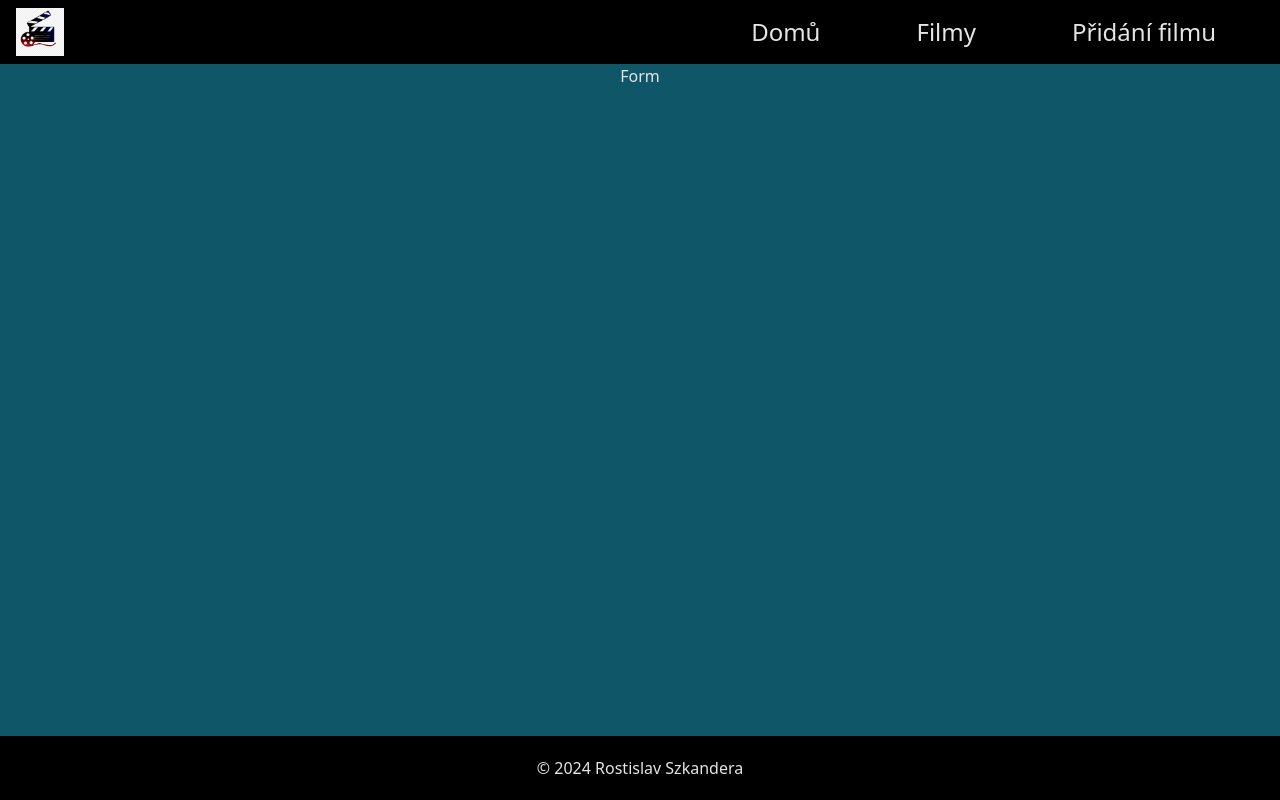
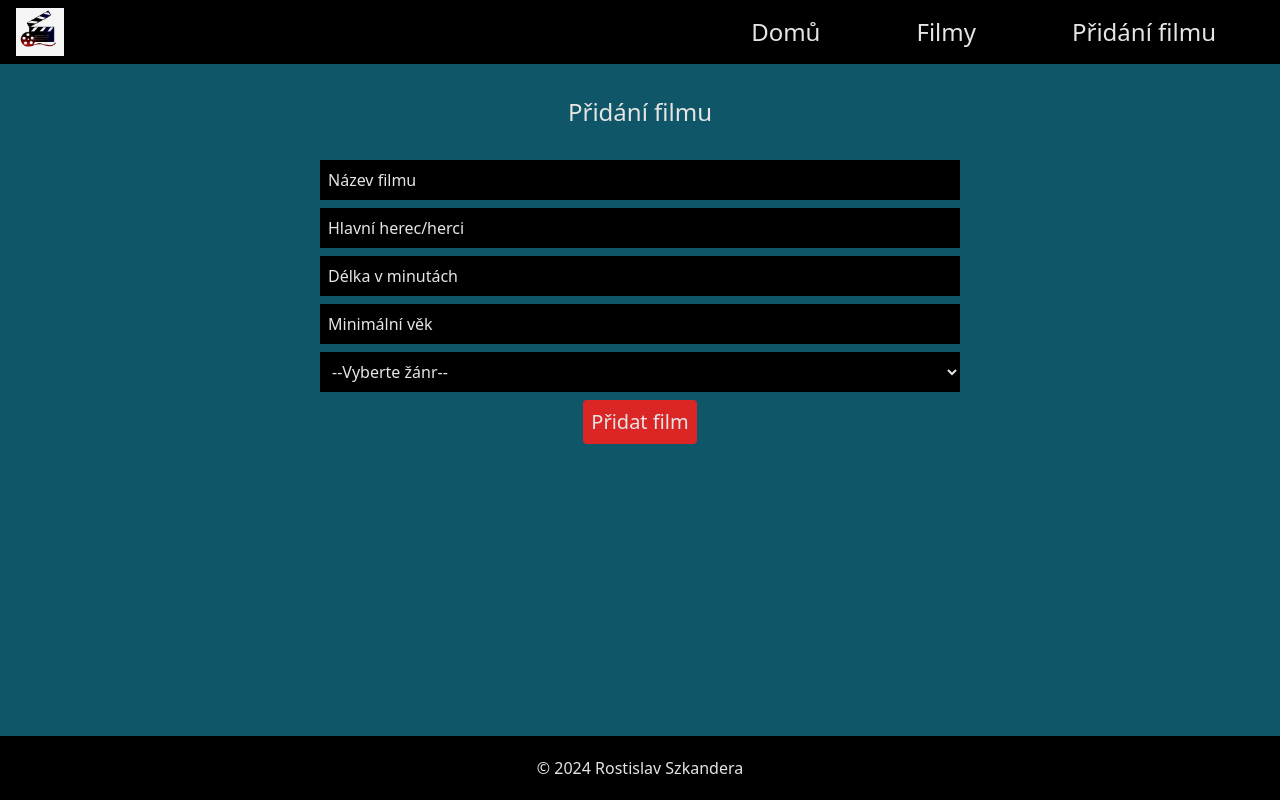
Before and after one commit to RostislavSzkandera/Database, a React (Create React App) app in the folder movies-database/: page /form in a window 1280 px wide. Built offline with nearby package versions, Linux system fonts and the light colour scheme.

Commit message:
Dokončená stránka Form

```diff
--- a/movies-database/src/pages/Form.js
+++ b/movies-database/src/pages/Form.js
@@ -1,11 +1,114 @@
+import { useState, useRef } from "react"
+import { projectFirestore } from "../firebase/config"
 
 
 const Form = () => {
-  return (
-    <div>
-      Form
-    </div>
-  )
+    const [title, setTitle] = useState("")
+    const [mainActor, setMainActor] = useState("")
+    const [minAge, setMinAge ] = useState("")
+    const [time, setTime ] = useState("")
+    const [genre, setGenre ] = useState("")
+
+    const inputRef = useRef()
+
+    const formSubmit = async (e) => {
+        e.preventDefault()
+        inputRef.current.focus()
+
+
+        const newMovie = {
+            title: title,
+            mainActor: mainActor,
+            minAge: parseInt(minAge),
+            time: parseInt(time),
+            genre: genre
+        }
+
+        try {
+            await projectFirestore.collection("moviesapp").add(newMovie)
+            setTitle("")
+            setMainActor("")
+            setMinAge("")
+            setTime("")
+            setGenre("")
+
+
+
+           } catch(err) {
+            console.log(err.message);
+           }
+
+
+       }
+
+
+
+       return(
+        <section className="mt-8 w-1/2">
+                <h1 className="text-2xl text-center mb-8">Přidání filmu</h1>
+            <form className="w-full flex flex-col" onSubmit={formSubmit}>
+                <input
+                    type="text"
+                    placeholder="Název filmu"
+                    onChange={ (e) => setTitle(e.target.value)}
+                    required={true}
+                    value={title}
+                    className="bg-primary p-2 outline-none mb-2 placeholder:text-white "
+                    ref={inputRef}
+
+
+
+                />
+                <input
+                    type="text"
+                    placeholder="Hlavní herec/herci"
+                    onChange={ (e) => setMainActor(e.target.value)}
+                    value={mainActor}
+                    className="bg-primary p-2 outline-none mb-2 placeholder:text-white "
+                />
+                <input
+                    type="number"
+                    placeholder="Délka v minutách"
+                    onChange={ (e) => setTime(e.target.value)}
+                    required={true}
+                    value={time}
+                    min="1"
+                    max="300"
+                    className="bg-primary p-2 outline-none mb-2 placeholder:text-white "
+                />
+                <input
+                    type="number"
+                    placeholder="Minimální věk"
+                    onChange={ (e) => setMinAge(e.target.value)}
+                    required={true}
+                    value={minAge}
+                    min="1"
+                    max="18"
+                    className="bg-primary p-2 outline-none mb-2 placeholder:text-white "
+                />
+                <select className="bg-primary p-2 outline-none mb-2 "required={true} name="status" value={genre} onChange={(e) => setGenre(e.target.value)}>
+                    <option value="">--Vyberte žánr--</option>
+                    <option value="Komedie">Komedie</option>
+                    <option value="Akční">Akční</option>
+                    <option value="Fantasy">Fantasy</option>
+                    <option value="Horor">Horor</option>
+                    <option value="Sci-fi">Sci-fi</option>
+                    <option value="Thriller">Thriller</option>
+                    <option value="Animovaný">Animovaný</option>
+
+
+                </select>
+
+                <input
+                    type="submit"
+                    value="Přidat film"
+                    className="bg-button rounded outline-none mx-auto text-xl p-2  hover:bg-hover cursor-pointer"
+
+                />
+            </form>
+        </section>
+
+    )
 }
 
 export default Form
--- a/movies-database/src/pages/Home.js
+++ b/movies-database/src/pages/Home.js
@@ -4,7 +4,7 @@ const Home = () => {
   return (
 <main className="flex flex-col items-center w-2/3 mt-8 px-2 " >
 
-    <h2 className="text-2xl mb-2">Databáze filmů</h2>
+    <h2 className="text-2xl mb-8">Databáze filmů</h2>
     <p>Toto je seznam mých oblíbených filmů. Každý tady může přidat film a
        napsat o něm pár informací.
         Také je může kdokoliv smazat. Prohlédnout si bližší informace o filmech.
```
